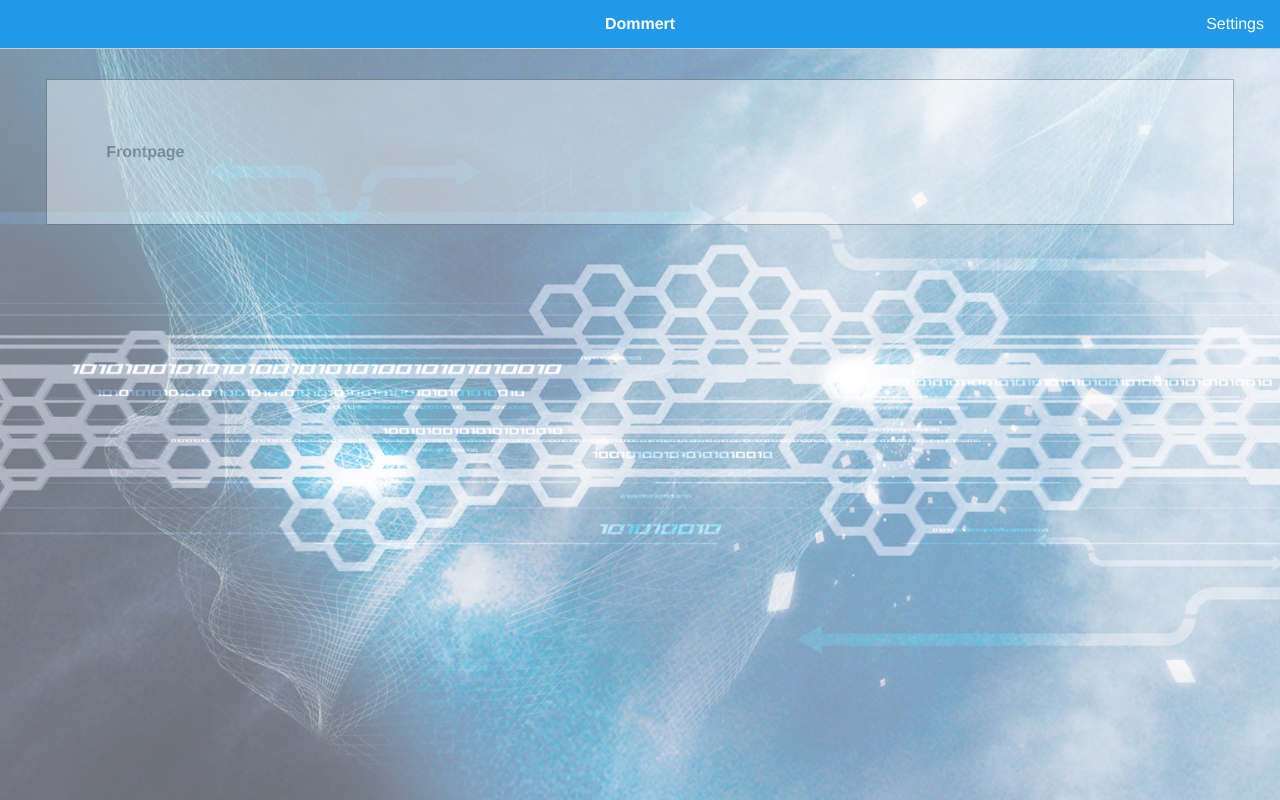
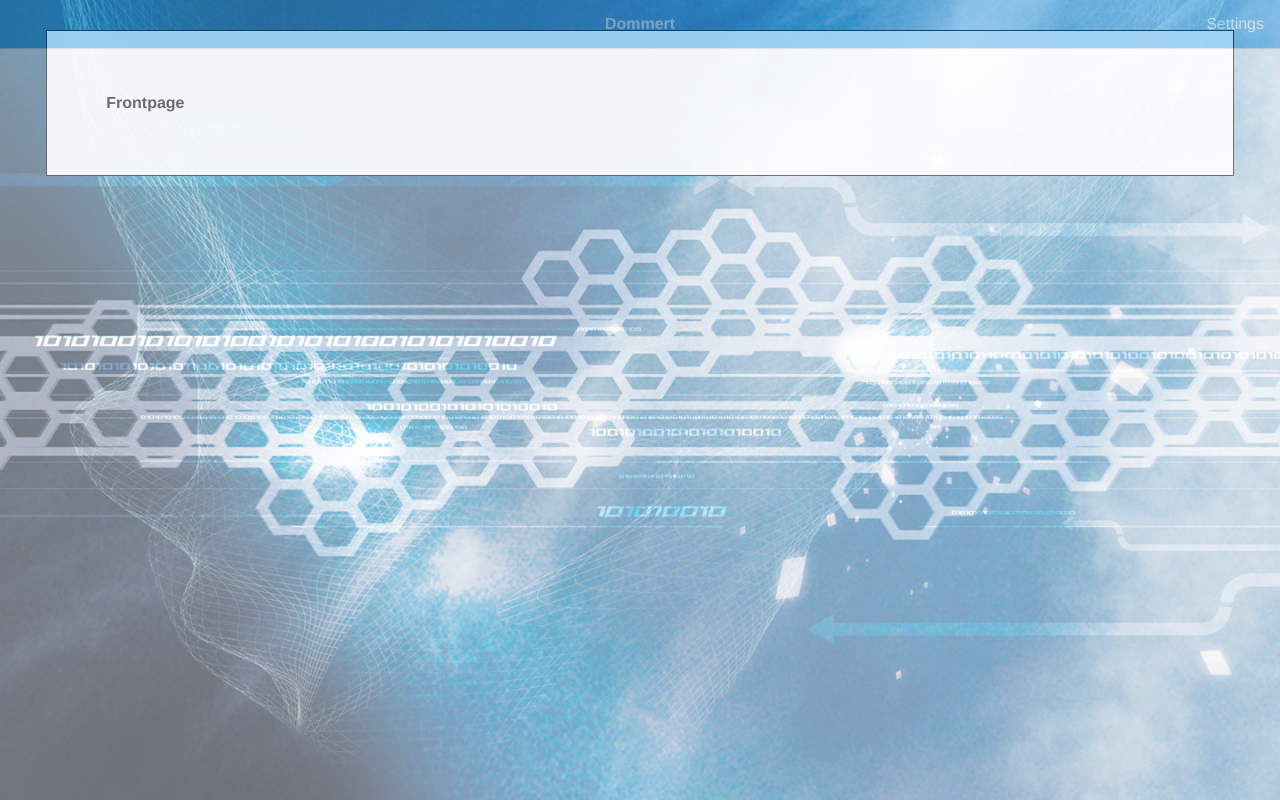
Before and after one commit to DommertTech/web.dommert.com, a plain HTML site: page site/index.html in a window 1280 px wide. Drawn offline with Linux system fonts and the light colour scheme.

Commit message:
more updates

```diff
--- a/site/assets/css/style.css
+++ b/site/assets/css/style.css
@@ -1,4 +1,4 @@
-#topbanner, .herobanner {
+#imgback{
     position: relative;
     background: #5C97FF;
 
@@ -8,7 +8,7 @@
     height: 100%;
     z-index: 1;
     opacity: 0.6;
-    background-image: url("../../files/images/background-binary.jpg");
+    background-image: url("../../files/images/background-binary.jpg") !important;
     background-repeat: no-repeat;
     background-position: 50% 0;
     -ms-background-size: cover;
@@ -28,12 +28,13 @@
     margin: 30px;
     background-color: #ffffff;
     border: 1px solid black;
-    opacity: 0.4;
-    filter: alpha(opacity=40); /* For IE8 and earlier */
+    opacity: 0.9;
+    filter: alpha(opacity=90); /* For IE8 and earlier */
 }
 
 #transbox p {
     margin: 5%;
     font-weight: bold;
-    color: #000000;
+    color: black;
+
 }
--- a/site/index.html
+++ b/site/index.html
@@ -4,8 +4,8 @@
     <meta charset="utf-8" />
     <meta name="viewport" content="width=device-width, initial-scale=1.0" />
     <title>Dommert</title>
+    <link href="assets/css/app.css" rel="stylesheet" type="text/css">
     <link href="assets/css/style.css" rel="stylesheet" type="text/css">
-    <link href="assets/css/app.css" rel="stylesheet" type="text/css">
 
     <script src="assets/js/app.js"></script>
     <script src="assets/js/routes.js"></script>
@@ -24,7 +24,7 @@
         <div class="center title"><a ui-sref="frontpage">Dommert</a></div>
         <span class="right"><a ui-sref="settings">Settings</a></span>
       </div>
-      <div ui-view class="grid-block">
+      <div ui-view class="grid-block" id="imgback">
 
       </div>
     </div>
```
Also changed, not shown: site/templates/home.html (+2 -0 lines), site/templates/settings.html (+1 -1 lines).
